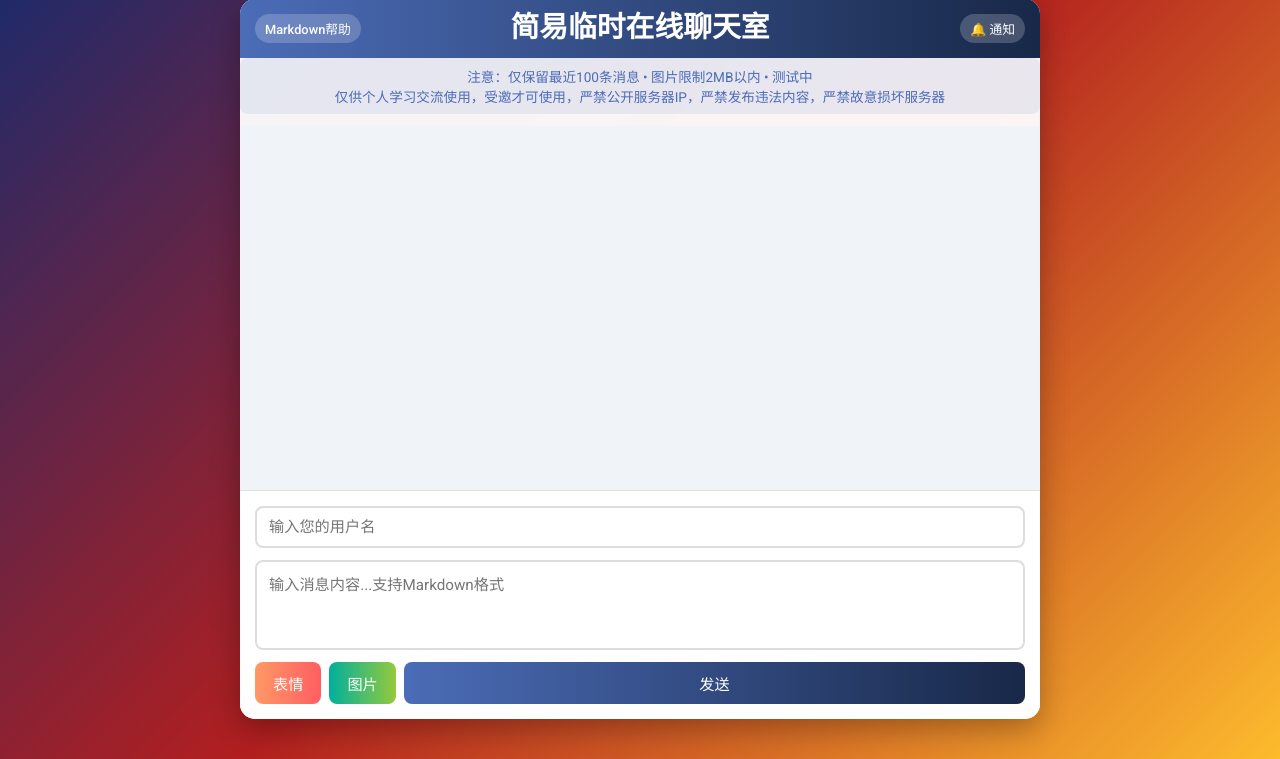
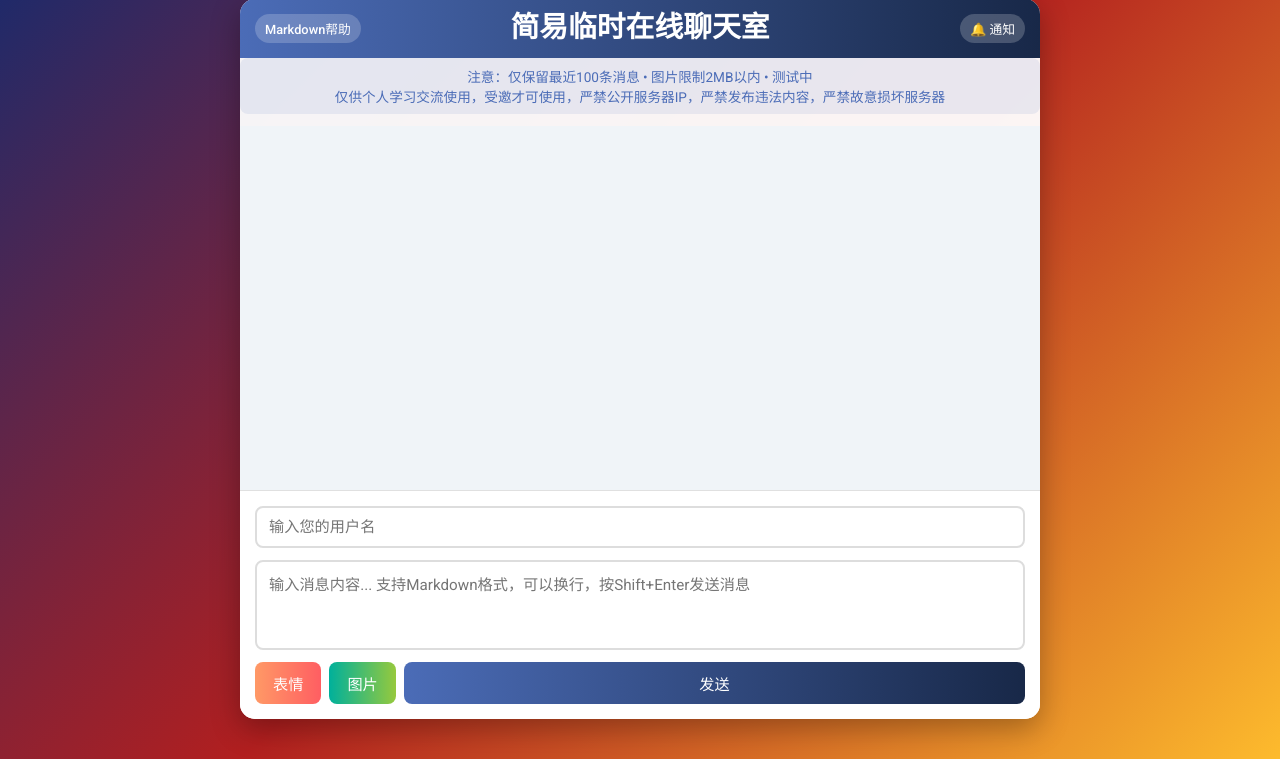
Before and after one commit to DongSX1217/ProvisionalOnlineChat, a Flask app: page / in a window 1280 px wide. Shown: the part 41-800 px from the top of the page. Run offline with Flask 3, Linux system fonts and the light colour scheme; data that the repository does not hold is empty; some libraries are stand-ins or nearby versions.

Commit message:
feat: 修改发送消息的按键
code by Qwen-3

```diff
--- a/static/js/script.js
+++ b/static/js/script.js
@@ -95,10 +95,15 @@ document.addEventListener('DOMContentLoaded', function() {
             sendBtn.addEventListener('click', sendMessage);
         }
 
-        // 消息输入框回车事件
-        if (messageInput) {
-            messageInput.addEventListener('keypress', handleMessageKeypress);
-        }
+        // 修改消息输入框回车事件为keydown
+    if (messageInput) {
+        messageInput.addEventListener('keydown', function(e) {
+            if (e.key === 'Enter' && e.shiftKey) {
+                e.preventDefault();
+                sendMessage();
+            }
+        });
+    }
 
         console.log('Events bound successfully');
     }
--- a/templates/index.html
+++ b/templates/index.html
@@ -34,7 +34,7 @@
             </div>
 
             <div class="message-input">
-                <textarea id="message" placeholder="输入消息内容...支持Markdown格式"></textarea>
+                <textarea id="message" placeholder="输入消息内容... 支持Markdown格式，可以换行，按Shift+Enter发送消息"></textarea>
             </div>
 
             <div class="emoji-container" id="emojiContainer"></div>
```
